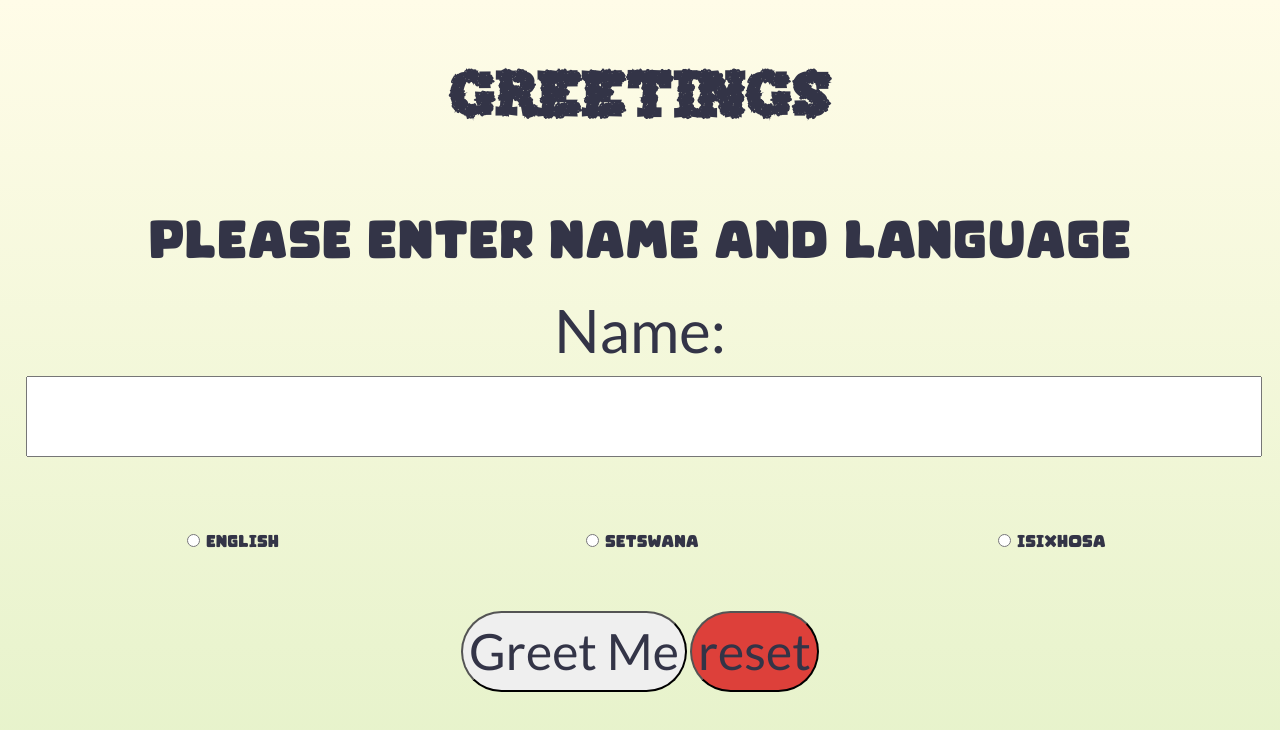
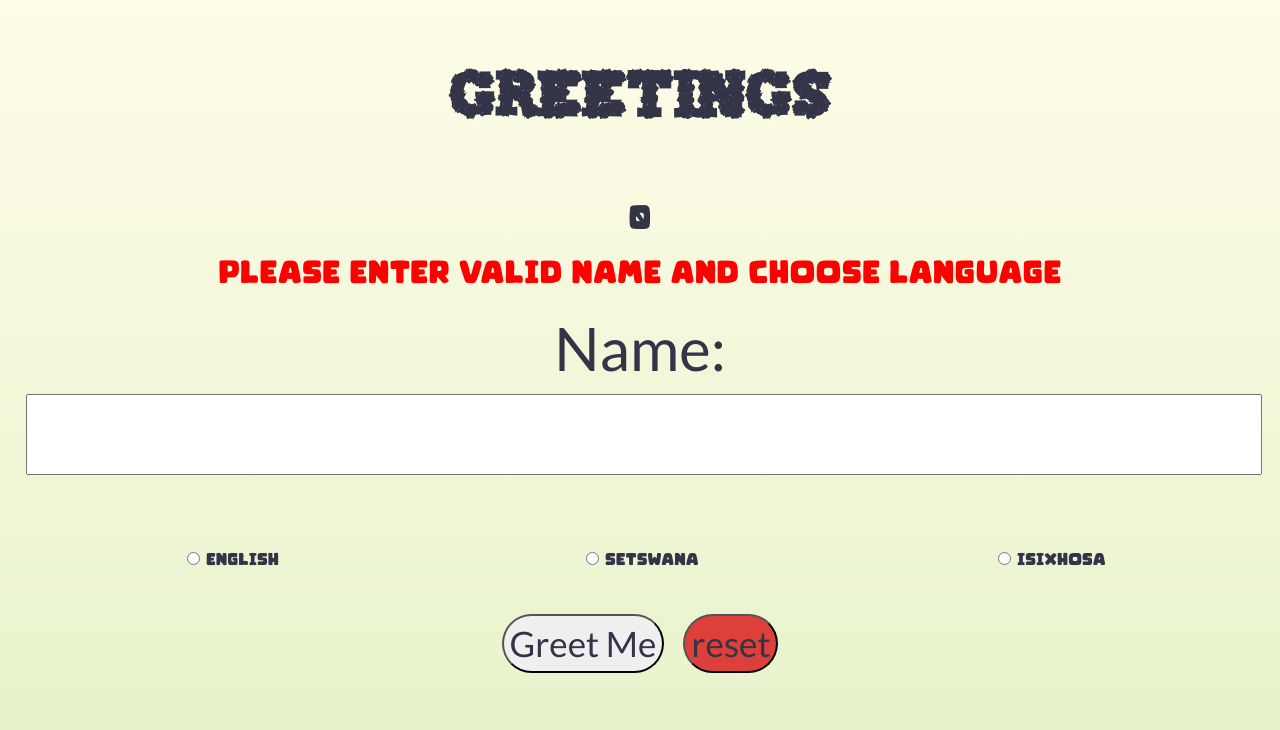
Before and after one commit to Malebo25/greetings, a plain HTML site: page index.html in a window 1280 px wide. Both pictures are taken after a click on the button "Greet Me". Drawn offline with Linux system fonts and the light colour scheme.

Commit message:
adding classnames

```diff
--- a/css/greet.css
+++ b/css/greet.css
@@ -29,18 +29,20 @@ form{
     font-size: 50px;
 }
 .greetMeBtn{
-    font-size: 50px;
+    margin-right: 1rem;
+    font-size: 35px;
 }
 .resetBtn{
-    font-size: 50px;
+    font-size: 35px;
     background-color: #DD403A;
 }
 span{
-    font-size: 50px;
+    font-size: 30px;
     font-family: "greet";
 }
 
 button{
+
     margin-top: 1em;
     border-radius: 2em;
 }
@@ -61,3 +63,10 @@ button{
     text-align: center;
     width: 100%;
 }
+.danger{
+    color: red;
+}
+
+.greetUserName{
+    font-size: 30px;
+}
--- a/js/greet2.js
+++ b/js/greet2.js
@@ -4,6 +4,10 @@ function greetMe(myCounter) {
   var namesGreeted = {};
   var user;
   function greetUser(userName, language) {
+    if (!userName && language) {
+      return "<span style='color: red;'>Please enter Name and Language</span>";
+
+    }
     if (userName && language) {
 
       if (patternCheck.test(userName)) {
@@ -15,15 +19,19 @@ function greetMe(myCounter) {
           return "Molo " + userName;
         }
       } else {
-        return "Please enter valid name (letters only) and choose language";
+        return "<span style='color: red;'>Please enter valid name (letters only) and choose language</span>";
       }
-    } else if (userName === "" && language === false) {
+    }
+  }
+  function error(userName, language) {
+
+    if (userName === "" && language === null) {
       return "Please enter valid name and choose language";
-    } else if (userName === "" && language !== false) {
-      return "Please enter name";
-    } else if (userName !== "" && language === false) {
-      return "Please enter language";
-    }
+     } else if (!userName && language) {
+       return "Please enter name";
+     } else if (userName !== "" && language === null) {
+       return "Please enter name and language";
+     }
   }
   function namesAndCounter(userName,language) {
     var pattern = /[a-zA-Z]+/g;
@@ -63,5 +71,6 @@ function greetMe(myCounter) {
     namesAndCounter,
     getCounter,
     getNamesGreeted,
-  };
+    error,
+  }
 }
--- a/js/greetDom2.js
+++ b/js/greetDom2.js
@@ -6,32 +6,40 @@ const counter = document.querySelector(".counter");
 const reseter = document.querySelector(".resetBtn");
 
 
-
 greetMyUser = greetMe(localStorage.getItem("numberOfGreetings"));
 
 counter.innerHTML = localStorage.getItem("numberOfGreetings");
 greetButton.addEventListener("click", function () {
+  greeter.classList.remove("danger");
   var checkedLanguageBtn = document.querySelector(
     "input[name='languagetype']:checked"
   );
 
   let userName = userInput.value.toLowerCase();
-  if (checkedLanguageBtn !== null) {
+  if (checkedLanguageBtn !== null ) {
     let userLanguage = checkedLanguageBtn.value;
 
     greeter.innerHTML = greetMyUser.greetUser(userName, userLanguage);
-  } else if (checkedLanguageBtn === null) {
-    greeter.innerHTML = "Please enter name and language";
-    chooseLanguage.checked = false;
+   } else if (checkedLanguageBtn === null ) {
+  //   greeter.innerHTML = greetMyUser.error(userName, checkedLanguageBtn.value);
+  greeter.innerHTML = greetMyUser.error(userName, checkedLanguageBtn);
+  greeter.classList.add("danger");
+
+  }
+  else if (userName === "") {
+    greeter.innerHTML = greetMyUser.error(userName, checkedLanguageBtn);
+
   }
 
 
-  greetMyUser.namesAndCounter(userName, checkedLanguageBtn.value);
+
+  greetMyUser.namesAndCounter(userName, checkedLanguageBtn);
   localStorage.setItem("numberOfGreetings", greetMyUser.getCounter());
   localStorage.getItem("numberOfGreetings");
   counter.innerHTML = localStorage.getItem("numberOfGreetings");
 
   userInput.value = "";
+  chooseLanguage.checked = false;
 });
 reseter.addEventListener("click", function () {
   localStorage.clear();
```
